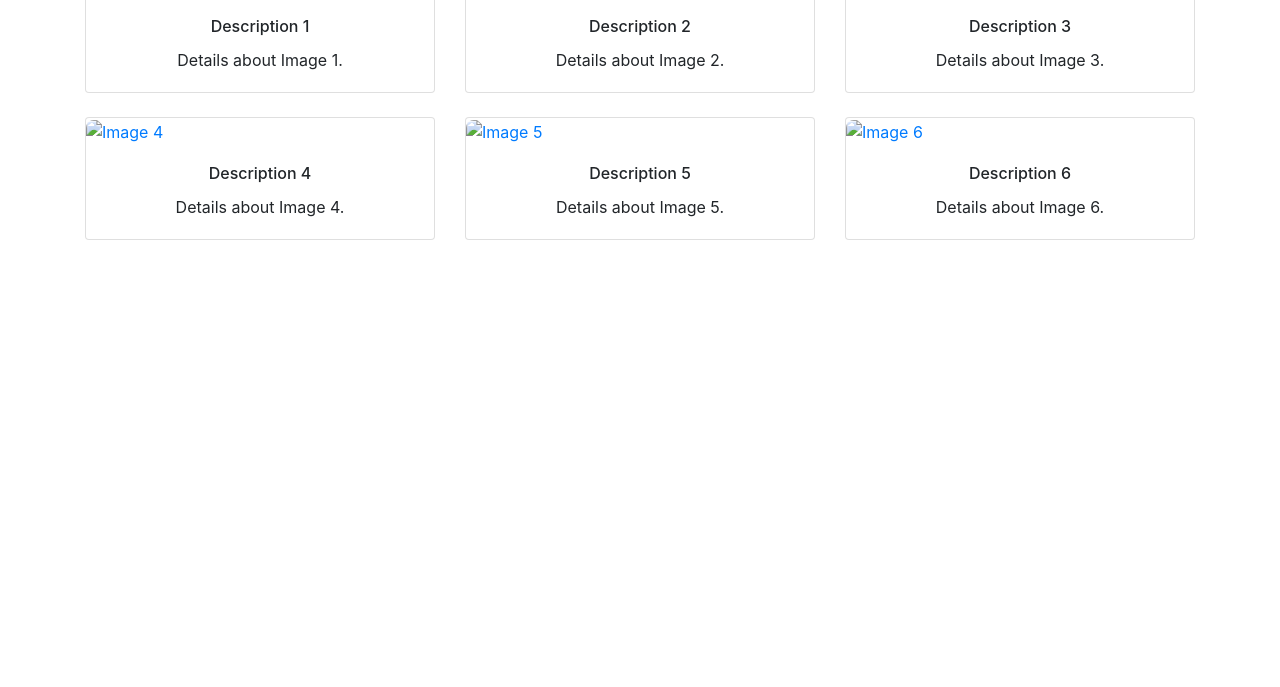
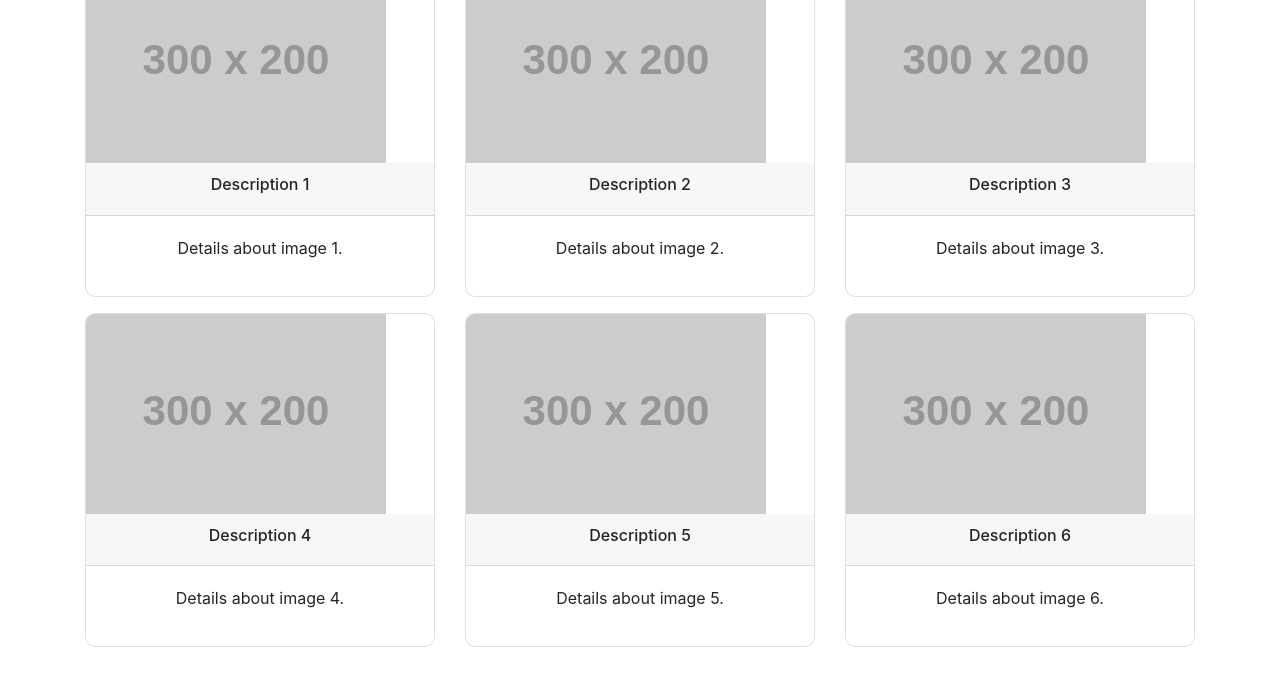
Before and after one commit to acciojob/bootstrap-gallery-Ashwini277, a website: page main.html in a window 1280 px wide. Shown: the part 124-811 px from the top of the page. Drawn offline with nearby package versions, Linux system fonts and the light colour scheme.

Commit message:
created a submission

```diff
--- a/main.html
+++ b/main.html
@@ -4,99 +4,124 @@
     <meta charset="UTF-8">
     <meta name="viewport" content="width=device-width, initial-scale=1.0">
     <title>Cards Gallery</title>
+    <!-- Bootstrap CSS -->
     <link rel="stylesheet" href="https://maxcdn.bootstrapcdn.com/bootstrap/4.5.2/css/bootstrap.min.css">
-  <link rel="stylesheet" href="https://cdnjs.cloudflare.com/ajax/libs/lightbox2/2.11.3/css/lightbox.min.css">
+    <!-- FancyBox CSS -->
+    <link rel="stylesheet" href="https://cdnjs.cloudflare.com/ajax/libs/fancybox/3.5.7/jquery.fancybox.min.css">
     <style>
+        .card {
+            border-radius: 10px;
+            overflow: hidden;
+            margin-bottom: 1rem;
+        }
         .card-img-top {
-      border-radius: 0.5rem;
+            cursor: pointer;
         }
-    .card-body {
+        .card-header, .card-body {
             text-align: center;
+        }
+        .card-body h6 {
+            margin-bottom: 0.5rem;
         }
     </style>
 </head>
 <body>
-  <div class="container mt-5">
-    <h2 class="text-center">Cards Gallery</h2>
+    <div class="container my-4">
+        <h2 class="text-center mb-4">Cards Gallery</h2>
         <div class="row">
             <!-- Card 1 -->
-      <div class="col-md-4 mb-4">
+            <div class="col-md-4">
                 <div class="card">
-          <a href="path/to/Image1.jpg" data-lightbox="gallery" data-title="Description 1">
-            <img src="path/to/Image1.jpg" class="card-img-top" alt="Image 1">
+                    <a data-fancybox="gallery" href="https://via.placeholder.com/600x400" class="card-img-top">
+                        <img src="https://via.placeholder.com/300x200" alt="Image1" class="img-fluid">
                     </a>
+                    <div class="card-header">
+                        <h6>Description 1</h6>
+                    </div>
                     <div class="card-body">
-            <h6 class="card-title">Description 1</h6>
-            <p class="card-text">Details about Image 1.</p>
+                        <p>Details about image 1.</p>
                     </div>
                 </div>
             </div>
             <!-- Card 2 -->
-      <div class="col-md-4 mb-4">
+            <div class="col-md-4">
                 <div class="card">
-          <a href="path/to/Image2.jpg" data-lightbox="gallery" data-title="Description 2">
-            <img src="path/to/Image2.jpg" class="card-img-top" alt="Image 2">
+                    <a data-fancybox="gallery" href="https://via.placeholder.com/600x400" class="card-img-top">
+                        <img src="https://via.placeholder.com/300x200" alt="Image2" class="img-fluid">
                     </a>
+                    <div class="card-header">
+                        <h6>Description 2</h6>
+                    </div>
                     <div class="card-body">
-            <h6 class="card-title">Description 2</h6>
-            <p class="card-text">Details about Image 2.</p>
+                        <p>Details about image 2.</p>
                     </div>
                 </div>
             </div>
             <!-- Card 3 -->
-      <div class="col-md-4 mb-4">
+            <div class="col-md-4">
                 <div class="card">
-          <a href="path/to/Image3.jpg" data-lightbox="gallery" data-title="Description 3">
-            <img src="path/to/Image3.jpg" class="card-img-top" alt="Image 3">
+                    <a data-fancybox="gallery" href="https://via.placeholder.com/600x400" class="card-img-top">
+                        <img src="https://via.placeholder.com/300x200" alt="Image3" class="img-fluid">
                     </a>
+                    <div class="card-header">
+                        <h6>Description 3</h6>
+                    </div>
                     <div class="card-body">
-            <h6 class="card-title">Description 3</h6>
-            <p class="card-text">Details about Image 3.</p>
+                        <p>Details about image 3.</p>
                     </div>
                 </div>
             </div>
             <!-- Card 4 -->
-      <div class="col-md-4 mb-4">
+            <div class="col-md-4">
                 <div class="card">
-          <a href="path/to/Image4.jpg" data-lightbox="gallery" data-title="Description 4">
-            <img src="path/to/Image4.jpg" class="card-img-top" alt="Image 4">
+                    <a data-fancybox="gallery" href="https://via.placeholder.com/600x400" class="card-img-top">
+                        <img src="https://via.placeholder.com/300x200" alt="Image4" class="img-fluid">
                     </a>
+                    <div class="card-header">
+                        <h6>Description 4</h6>
+                    </div>
                     <div class="card-body">
-            <h6 class="card-title">Description 4</h6>
-            <p class="card-text">Details about Image 4.</p>
+                        <p>Details about image 4.</p>
                     </div>
                 </div>
             </div>
             <!-- Card 5 -->
-      <div class="col-md-4 mb-4">
+            <div class="col-md-4">
                 <div class="card">
-          <a href="path/to/Image5.jpg" data-lightbox="gallery" data-title="Description 5">
-            <img src="path/to/Image5.jpg" class="card-img-top" alt="Image 5">
+                    <a data-fancybox="gallery" href="https://via.placeholder.com/600x400" class="card-img-top">
+                        <img src="https://via.placeholder.com/300x200" alt="Image5" class="img-fluid">
                     </a>
+                    <div class="card-header">
+                        <h6>Description 5</h6>
+                    </div>
                     <div class="card-body">
-            <h6 class="card-title">Description 5</h6>
-            <p class="card-text">Details about Image 5.</p>
+                        <p>Details about image 5.</p>
                     </div>
                 </div>
             </div>
             <!-- Card 6 -->
-      <div class="col-md-4 mb-4">
+            <div class="col-md-4">
                 <div class="card">
-          <a href="path/to/Image6.jpg" data-lightbox="gallery" data-title="Description 6">
-            <img src="path/to/Image6.jpg" class="card-img-top" alt="Image 6">
+                    <a data-fancybox="gallery" href="https://via.placeholder.com/600x400" class="card-img-top">
+                        <img src="https://via.placeholder.com/300x200" alt="Image6" class="img-fluid">
                     </a>
+                    <div class="card-header">
+                        <h6>Description 6</h6>
+                    </div>
                     <div class="card-body">
-            <h6 class="card-title">Description 6</h6>
-            <p class="card-text">Details about Image 6.</p>
+                        <p>Details about image 6.</p>
                     </div>
                 </div>
             </div>
         </div>
     </div>
 
-  <script src="https://ajax.googleapis.com/ajax/libs/jquery/3.5.1/jquery.min.js"></script>
-  <script src="https://cdn.jsdelivr.net/npm/popper.js@1.16.1/dist/umd/popper.min.js"></script>
+    <!-- jQuery -->
+    <script src="https://code.jquery.com/jquery-3.5.1.min.js"></script>
+    <!-- Bootstrap JS -->
+    <script src="https://cdnjs.cloudflare.com/ajax/libs/popper.js/1.16.0/umd/popper.min.js"></script>
     <script src="https://maxcdn.bootstrapcdn.com/bootstrap/4.5.2/js/bootstrap.min.js"></script>
-  <script src="https://cdnjs.cloudflare.com/ajax/libs/lightbox2/2.11.3/js/lightbox.min.js"></script>
+    <!-- FancyBox JS -->
+    <script src="https://cdnjs.cloudflare.com/ajax/libs/fancybox/3.5.7/jquery.fancybox.min.js"></script>
 </body>
 </html>
```
Lines whose indentation alone changed are shown as unchanged.
